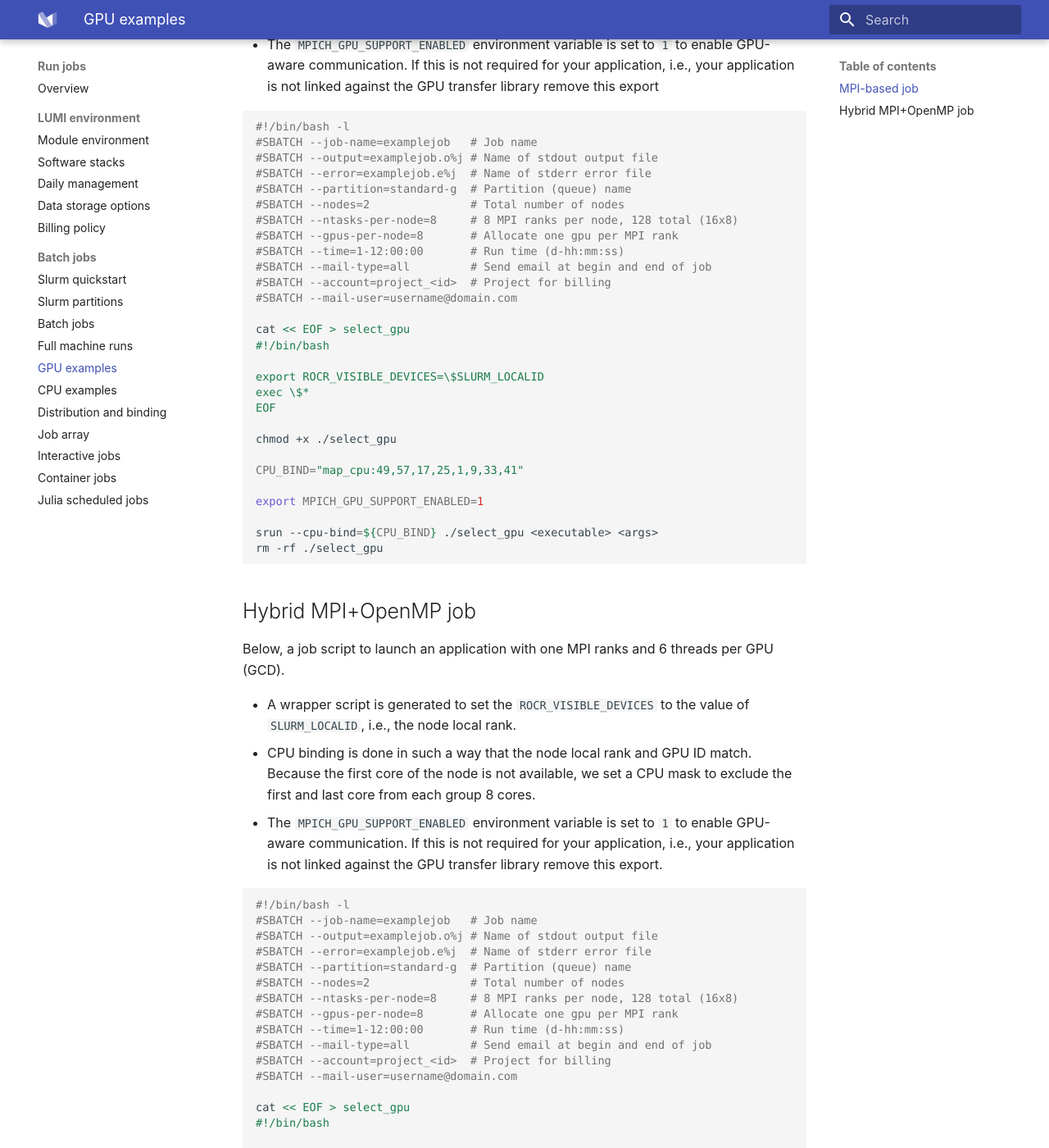
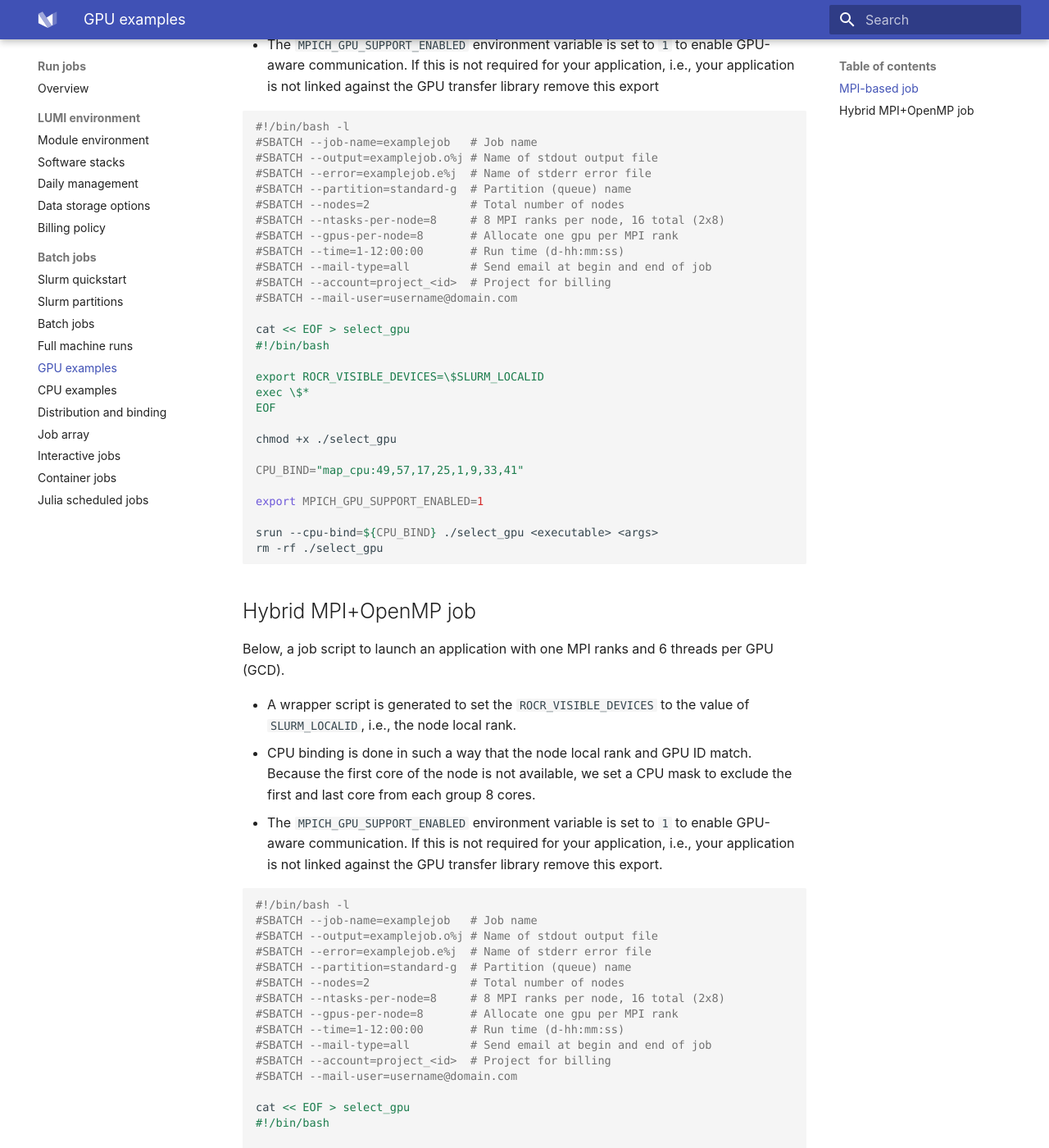
Before and after one commit to Lumi-supercomputer/lumi-userguide, an MkDocs documentation site: the page built from docs/runjobs/scheduled-jobs/lumig-job.md, in a window 1280 px wide and 1400 px high, scrolled down 701 px. Shown: the whole window at 82% size. Built offline with MkDocs 1.6.1 and Material for MkDocs 9.7.7, drawn with Linux system fonts in a browser that asks for light colours.

Commit message:
correct comment about number of tasks

```diff
--- a/docs/runjobs/scheduled-jobs/lumig-job.md
+++ b/docs/runjobs/scheduled-jobs/lumig-job.md
@@ -38,7 +38,7 @@ Below, a job script to launch an application with one MPI rank per GPU (GCD).
 #SBATCH --error=examplejob.e%j  # Name of stderr error file
 #SBATCH --partition=standard-g  # Partition (queue) name
 #SBATCH --nodes=2               # Total number of nodes
-#SBATCH --ntasks-per-node=8     # 8 MPI ranks per node, 128 total (16x8)
+#SBATCH --ntasks-per-node=8     # 8 MPI ranks per node, 16 total (2x8)
 #SBATCH --gpus-per-node=8       # Allocate one gpu per MPI rank
 #SBATCH --time=1-12:00:00       # Run time (d-hh:mm:ss)
 #SBATCH --mail-type=all         # Send email at begin and end of job
@@ -84,7 +84,7 @@ per GPU (GCD).
 #SBATCH --error=examplejob.e%j  # Name of stderr error file
 #SBATCH --partition=standard-g  # Partition (queue) name
 #SBATCH --nodes=2               # Total number of nodes
-#SBATCH --ntasks-per-node=8     # 8 MPI ranks per node, 128 total (16x8)
+#SBATCH --ntasks-per-node=8     # 8 MPI ranks per node, 16 total (2x8)
 #SBATCH --gpus-per-node=8       # Allocate one gpu per MPI rank
 #SBATCH --time=1-12:00:00       # Run time (d-hh:mm:ss)
 #SBATCH --mail-type=all         # Send email at begin and end of job
```
